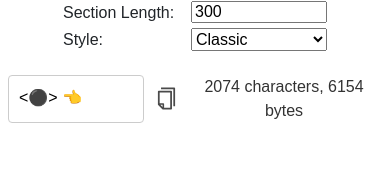
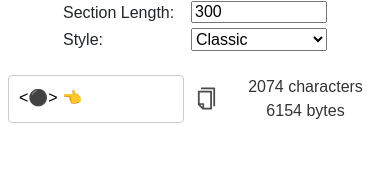
Before and after one commit to zviazran/unicode-toolset, a React (Vite) app: page /unicode-toolset/crash-char-sequence-generator in a window 390 px wide. Shown: the part 345-518 px from the top of the page. Built offline with nearby package versions, Linux system fonts and the light colour scheme.

Commit message:
fix CrashCharSequenceGenerator text box dimensions so it wouldn't do new line in mobile

```diff
--- a/src/components/Toolset/CounterBar.module.css
+++ b/src/components/Toolset/CounterBar.module.css
@@ -16,7 +16,7 @@
     border: none;
     cursor: pointer;
     transition: color 0.3s;
-    padding: 10px 7px 10px 10px;
+    padding: 10px;
     display: flex;
     align-items: center;
     justify-content: center;
--- a/src/components/Toolset/CounterBar.tsx
+++ b/src/components/Toolset/CounterBar.tsx
@@ -46,7 +46,7 @@ export default function CounterBar({ textareaRef }: CounterBarProps) {
           <AiOutlineCopy className={`${styles.icon} ${styles.iconCopy}`} />
         )}
       </button>
-      <p>{characterCount} characters, {byteCount} bytes</p>
+      <p>{characterCount}&nbsp;characters {byteCount}&nbsp;bytes</p>
     </div>
   );
 }
--- a/src/components/Toolset/CrashCharSequenceGenerator/CrashCharSequenceGenerator.module.css
+++ b/src/components/Toolset/CrashCharSequenceGenerator/CrashCharSequenceGenerator.module.css
@@ -48,8 +48,8 @@
 .textBox {
   height: 3rem;
   min-height: auto;
-  width: 8.5rem;
-  min-width: 8.5rem;
+  max-width: 11rem;
+  min-width: 9rem;
   resize: none;
   margin-left: auto;
 }
```
